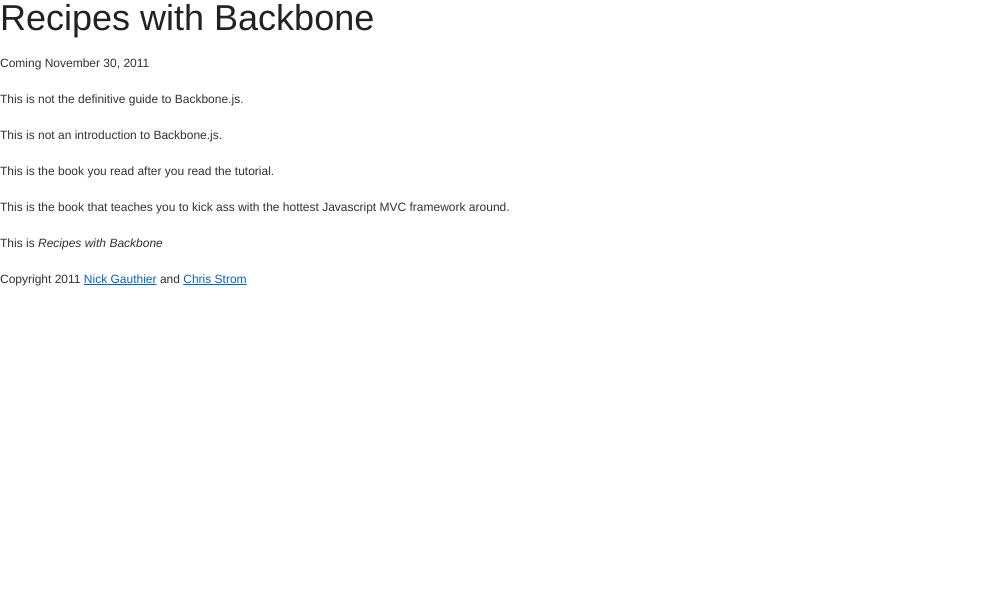
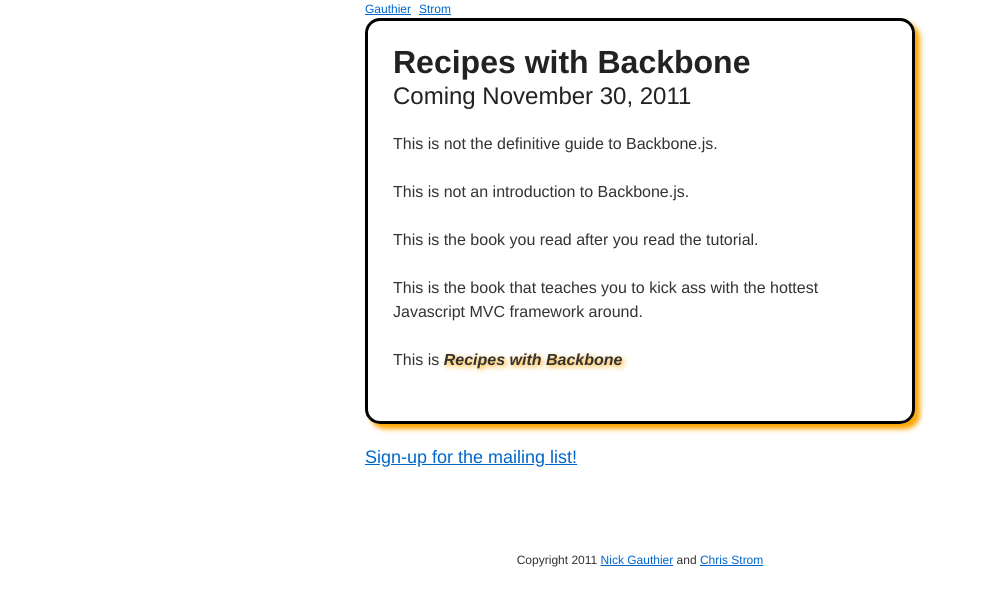
Before and after one commit to recipeswithbackbone/recipeswithbackbone.github.com, a Jekyll site: the page built from index.html, in a window 1280 px wide. Shown: the top 606 px of the page, without its empty margins (0-987 px from the left). Built offline with Jekyll 4.4.1, drawn with Linux system fonts in a browser that asks for light colours; Markdown is read by kramdown in place of the engine named in the settings.

Commit message:
Initial "design"

```diff
--- a/index.html
+++ b/index.html
@@ -3,16 +3,20 @@
 title: Recipes with Backbone -- The best damn Backbone.js book evar
 ---
 <section id="authors">
-
-</section>
-<section id="title">
-  <h1>Recipes with Backbone</h1>
-  <p>Coming November 30, 2011</p>
+<ul>
+  <li><a href="http://www.ngauthier.com/">Gauthier</a></li>
+  <li><a href="http://eeecomputes.com">Strom</a></li>
+</ul>
 </section>
 <section id="marketing">
+  <h1>Recipes with Backbone</h1>
+  <h2>Coming November 30, 2011</h2>
   <p>This is not the definitive guide to Backbone.js.</p>
   <p>This is not an introduction to Backbone.js.</p>
   <p>This is the book you read after you read the tutorial.</p>
   <p>This is the book that teaches you to kick ass with the hottest Javascript MVC framework around.</p>
-  <p>This is <i>Recipes with Backbone</i></p>
+  <p>This is <span class="title">Recipes with Backbone</span></p>
 </section>
+<section id="mailing-list">
+<a href="http://eepurl.com/fqMy2">Sign-up for the mailing list!</a>
+</section>
--- a/sass/.#screen.sass
+++ /dev/null
@@ -1 +0,0 @@
-cstrom@jaynestown.3301:1314049803
--- a/stylesheets/screen.css
+++ b/stylesheets/screen.css
@@ -57,7 +57,7 @@
   border: none;
 }
 
-/* line 17, ../sass/screen.sass */
+/* line 22, ../sass/screen.sass */
 body.bp {
   line-height: 1.5;
   font-family: "Helvetica Neue", Arial, Helvetica, sans-serif;
@@ -493,14 +493,138 @@
   margin-bottom: 0;
 }
 
-/* line 31, ../sass/screen.sass */
+/* line 35, ../sass/screen.sass */
+body.one-col #container {
+  width: 950px;
+  margin: 0 auto;
+  overflow: hidden;
+  *zoom: 1;
+}
+/* line 37, ../sass/screen.sass */
+body.one-col #header, body.one-col #authors, body.one-col #footer, body.one-col footer {
+  display: inline;
+  float: left;
+  margin-right: 10px;
+  width: 950px;
+}
+/* line 147, ../../../.rvm/gems/ruby-1.9.2-p180@backbone-site/gems/compass-0.11.5/frameworks/blueprint/stylesheets/blueprint/_grid.scss */
+* html body.one-col #header, * html body.one-col #authors, * html body.one-col #footer, * html body.one-col footer {
+  overflow-x: hidden;
+}
+/* line 39, ../sass/screen.sass */
+body.one-col #content {
+  padding-left: 200px;
+  display: inline;
+  float: left;
+  margin-right: 0;
+  width: 550px;
+  padding-right: 200px;
+}
+/* line 147, ../../../.rvm/gems/ruby-1.9.2-p180@backbone-site/gems/compass-0.11.5/frameworks/blueprint/stylesheets/blueprint/_grid.scss */
+* html body.one-col #content {
+  overflow-x: hidden;
+}
+
+/* line 44, ../sass/screen.sass */
+#authors {
+  display: inline;
+  float: left;
+  margin-right: 0;
+  width: 950px;
+}
+/* line 147, ../../../.rvm/gems/ruby-1.9.2-p180@backbone-site/gems/compass-0.11.5/frameworks/blueprint/stylesheets/blueprint/_grid.scss */
+* html #authors {
+  overflow-x: hidden;
+}
+/* line 46, ../sass/screen.sass */
+#authors ul {
+  margin: 0;
+  padding: 0;
+  border: 0;
+  overflow: hidden;
+  *zoom: 1;
+}
+/* line 60, ../../../.rvm/gems/ruby-1.9.2-p180@backbone-site/gems/compass-0.11.5/frameworks/compass/stylesheets/compass/typography/lists/_horizontal-list.scss */
+#authors ul li {
+  list-style-image: none;
+  list-style-type: none;
+  margin-left: 0px;
+  white-space: nowrap;
+  display: inline;
+  float: left;
+  padding-left: 4px;
+  padding-right: 4px;
+}
+/* line 48, ../../../.rvm/gems/ruby-1.9.2-p180@backbone-site/gems/compass-0.11.5/frameworks/compass/stylesheets/compass/typography/lists/_horizontal-list.scss */
+#authors ul li:first-child, #authors ul li.first {
+  padding-left: 0;
+}
+/* line 49, ../../../.rvm/gems/ruby-1.9.2-p180@backbone-site/gems/compass-0.11.5/frameworks/compass/stylesheets/compass/typography/lists/_horizontal-list.scss */
+#authors ul li:last-child {
+  padding-right: 0;
+}
+/* line 50, ../../../.rvm/gems/ruby-1.9.2-p180@backbone-site/gems/compass-0.11.5/frameworks/compass/stylesheets/compass/typography/lists/_horizontal-list.scss */
+#authors ul li.last {
+  padding-right: 0;
+}
+
+/* line 49, ../sass/screen.sass */
+#marketing {
+  overflow: hidden;
+  *zoom: 1;
+  -moz-border-radius: 15px;
+  -webkit-border-radius: 15px;
+  -o-border-radius: 15px;
+  -ms-border-radius: 15px;
+  -khtml-border-radius: 15px;
+  border-radius: 15px;
+  -moz-box-shadow: 5px 5px 5px orange;
+  -webkit-box-shadow: 5px 5px 5px orange;
+  -o-box-shadow: 5px 5px 5px orange;
+  box-shadow: 5px 5px 5px orange;
+  border: 3px solid black;
+  padding: 25px;
+  font-size: 16px;
+}
+/* line 57, ../sass/screen.sass */
+#marketing h1 {
+  font-weight: bold;
+  margin: 0px;
+  font-size: 2em;
+}
+/* line 61, ../sass/screen.sass */
+#marketing h2 {
+  font-size: 1.5em;
+}
+
+/* line 64, ../sass/screen.sass */
+#mailing-list {
+  margin-top: 20px;
+  font-size: 18px;
+}
+
+/* line 68, ../sass/screen.sass */
+.title {
+  font-weight: bold;
+  font-style: italic;
+  text-shadow: orange 2px 2px 5px;
+}
+
+/* line 73, ../sass/screen.sass */
+footer {
+  text-shadow: rgba(255, 255, 255, 0.2) -1px -1px 0;
+  margin-top: 80px;
+  text-align: center;
+}
+
+/* line 81, ../sass/screen.sass */
 body.two-col #container {
   width: 950px;
   margin: 0 auto;
   overflow: hidden;
   *zoom: 1;
 }
-/* line 33, ../sass/screen.sass */
+/* line 83, ../sass/screen.sass */
 body.two-col #header, body.two-col #footer {
   display: inline;
   float: left;
@@ -511,7 +635,7 @@
 * html body.two-col #header, * html body.two-col #footer {
   overflow-x: hidden;
 }
-/* line 35, ../sass/screen.sass */
+/* line 85, ../sass/screen.sass */
 body.two-col #sidebar {
   display: inline;
   float: left;
@@ -522,7 +646,7 @@
 * html body.two-col #sidebar {
   overflow-x: hidden;
 }
-/* line 39, ../sass/screen.sass */
+/* line 89, ../sass/screen.sass */
 body.two-col #content {
   display: inline;
   float: left;
```
Also changed, not shown: sass/screen.sass (+50 -0 lines).
